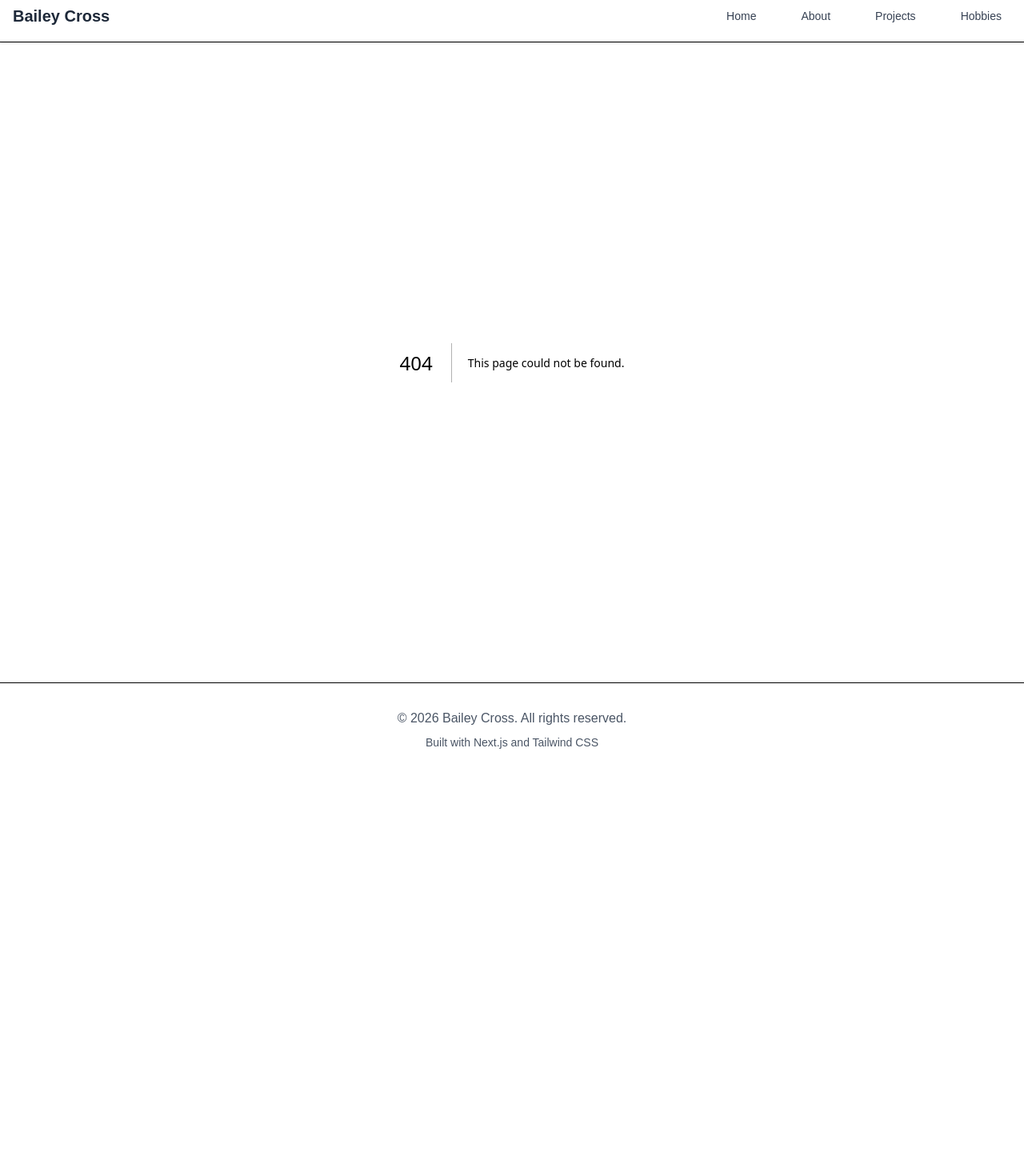
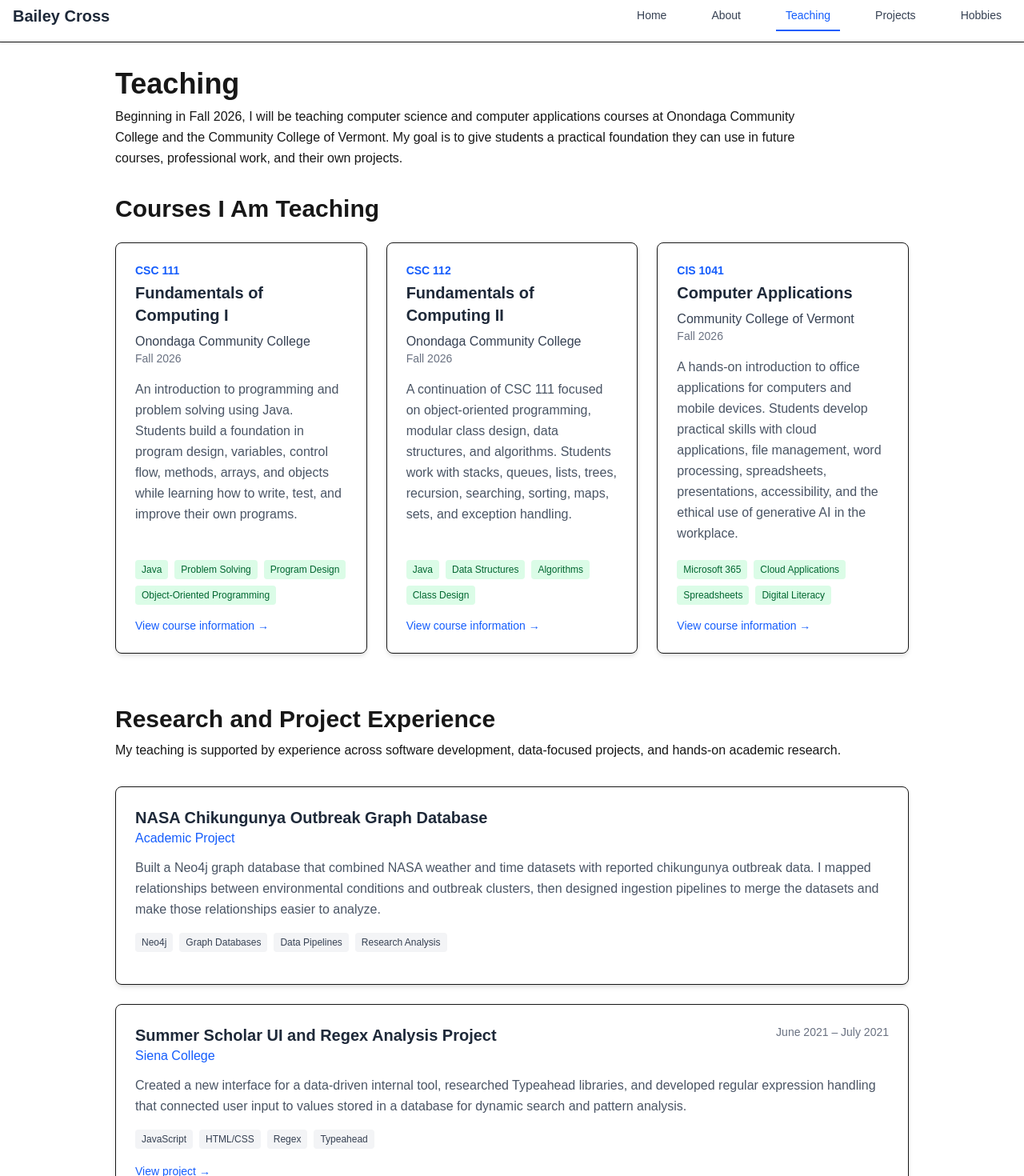
Before and after one commit to baileyfcross/baileyfcross-ui, a Next.js app: page /teaching in a window 1280 px wide. Before the commit this address had no page. Shown: the part 12-1482 px from the top of the page at 80% size. Before the commit the page ends 982 px from the top, so only its background shows below. Built offline with nearby package versions, Linux system fonts and the light colour scheme.

Commit message:
Update navigation and enhance teaching section; modify dev script in package.json

```diff
--- a/package.json
+++ b/package.json
@@ -3,7 +3,7 @@
   "version": "0.1.1",
   "private": true,
   "scripts": {
-    "dev": "next dev",
+    "dev": "next dev --webpack",
     "build": "next build",
     "start": "next start",
     "lint": "eslint"
--- a/src/app/page.tsx
+++ b/src/app/page.tsx
@@ -31,13 +31,23 @@ export default function Home() {
       {/* Quick Links Section */}
       <section className="py-16">
         <h2 className="text-3xl font-bold text-center text-white-800 mb-12">Explore My World</h2>
-        <div className="grid md:grid-cols-3 gap-8 max-w-4xl mx-auto">
+        <div className="grid gap-8 md:grid-cols-2 lg:grid-cols-4 max-w-5xl mx-auto">
           <Link href="/about" className="group">
             <div className="bg-white p-8 rounded-xl shadow-md hover:shadow-lg transition-shadow border group-hover:border-blue-200">
               <div className="text-4xl mb-4">👋</div>
               <h3 className="text-xl font-semibold text-gray-800 mb-3">About Me</h3>
               <p className="text-gray-600">
                 Learn about my background, journey, and the skills I bring to every project.
+              </p>
+            </div>
+          </Link>
+
+          <Link href="/teaching" className="group">
+            <div className="bg-white p-8 rounded-xl shadow-md hover:shadow-lg transition-shadow border group-hover:border-blue-200">
+              <div className="text-4xl mb-4">🎓</div>
+              <h3 className="text-xl font-semibold text-gray-800 mb-3">Teaching</h3>
+              <p className="text-gray-600">
+                Explore the computing courses I teach and the research experience that supports my classroom approach.
               </p>
             </div>
           </Link>
--- a/src/app/projects/page.tsx
+++ b/src/app/projects/page.tsx
@@ -1,5 +1,3 @@
-import { link } from "fs";
-
 const projects = [
   {
     id: 0,
--- /dev/null
+++ b/src/app/teaching/page.tsx
@@ -0,0 +1,179 @@
+import type { Metadata } from "next";
+
+type Course = {
+  code: string;
+  title: string;
+  institution: string;
+  term: string;
+  description: string;
+  topics: string[];
+  courseLink: string;
+};
+
+type ResearchEntry = {
+  title: string;
+  organization: string;
+  period?: string;
+  description: string;
+  tags: string[];
+  link?: string;
+};
+
+const courses: Course[] = [
+  {
+    code: "CSC 111",
+    title: "Fundamentals of Computing I",
+    institution: "Onondaga Community College",
+    term: "Fall 2026",
+    description:
+      "An introduction to programming and problem solving using Java. Students build a foundation in program design, variables, control flow, methods, arrays, and objects while learning how to write, test, and improve their own programs.",
+    topics: ["Java", "Problem Solving", "Program Design", "Object-Oriented Programming"],
+    courseLink: "https://explore.suny.edu/courses/1437477",
+  },
+  {
+    code: "CSC 112",
+    title: "Fundamentals of Computing II",
+    institution: "Onondaga Community College",
+    term: "Fall 2026",
+    description:
+      "A continuation of CSC 111 focused on object-oriented programming, modular class design, data structures, and algorithms. Students work with stacks, queues, lists, trees, recursion, searching, sorting, maps, sets, and exception handling.",
+    topics: ["Java", "Data Structures", "Algorithms", "Class Design"],
+    courseLink: "https://explore.suny.edu/courses/1403171",
+  },
+  {
+    code: "CIS 1041",
+    title: "Computer Applications",
+    institution: "Community College of Vermont",
+    term: "Fall 2026",
+    description:
+      "A hands-on introduction to office applications for computers and mobile devices. Students develop practical skills with cloud applications, file management, word processing, spreadsheets, presentations, accessibility, and the ethical use of generative AI in the workplace.",
+    topics: ["Microsoft 365", "Cloud Applications", "Spreadsheets", "Digital Literacy"],
+    courseLink: "https://andromeda.ccv.vsc.edu/Learn/Grid/Subject.cfm?subject=CIS",
+  },
+];
+
+const researchEntries: ResearchEntry[] = [
+  {
+    title: "NASA Chikungunya Outbreak Graph Database",
+    organization: "Academic Project",
+    description:
+      "Built a Neo4j graph database that combined NASA weather and time datasets with reported chikungunya outbreak data. I mapped relationships between environmental conditions and outbreak clusters, then designed ingestion pipelines to merge the datasets and make those relationships easier to analyze.",
+    tags: ["Neo4j", "Graph Databases", "Data Pipelines", "Research Analysis"],
+  },
+  {
+    title: "Summer Scholar UI and Regex Analysis Project",
+    organization: "Siena College",
+    period: "June 2021 – July 2021",
+    description:
+      "Created a new interface for a data-driven internal tool, researched Typeahead libraries, and developed regular expression handling that connected user input to values stored in a database for dynamic search and pattern analysis.",
+    tags: ["JavaScript", "HTML/CSS", "Regex", "Typeahead"],
+    link: "https://github.com/TravelMapping/EduTools",
+  },
+  {
+    title: "Research Assistant",
+    organization: "Siena College",
+    period: "August 2019 – August 2020",
+    description:
+      "Participated in laboratory procedures, reviewed published studies with other students, and operated advanced equipment including a Raman spectroscopy laser. This experience helped shape how I approach technical research, documentation, and collaborative problem solving.",
+    tags: ["Laboratory Research", "Raman Spectroscopy", "Technical Documentation"],
+  },
+];
+
+export const metadata: Metadata = {
+  title: "Teaching | Bailey Cross",
+  description:
+    "Courses taught by Bailey Cross at Onondaga Community College and the Community College of Vermont, along with related research and project experience.",
+};
+
+export default function Teaching() {
+  return (
+    <div className="container mx-auto px-4 py-8 max-w-5xl">
+      <h1 className="text-4xl font-bold text-white-800 mb-2">Teaching</h1>
+      <p className="text-white-500 mb-8 leading-relaxed max-w-4xl">
+        Beginning in Fall 2026, I will be teaching computer science and computer applications courses at
+        Onondaga Community College and the Community College of Vermont. My goal is to give students a
+        practical foundation they can use in future courses, professional work, and their own projects.
+      </p>
+
+      <section className="mb-16">
+        <h2 className="text-3xl font-bold text-white-800 mb-6">Courses I Am Teaching</h2>
+
+        <div className="grid gap-6 md:grid-cols-2 lg:grid-cols-3">
+          {courses.map((course) => (
+            <a
+              key={course.code}
+              href={course.courseLink}
+              target="_blank"
+              rel="noopener noreferrer"
+              className="bg-white rounded-lg shadow-md p-6 border hover:shadow-lg hover:-translate-y-1 transition-all flex flex-col h-full focus:outline-none focus:ring-2 focus:ring-blue-600 focus:ring-offset-2"
+            >
+              <p className="text-sm font-semibold text-blue-600 mb-1">{course.code}</p>
+              <h3 className="text-xl font-semibold text-gray-800 mb-2">{course.title}</h3>
+              <p className="text-gray-700 font-medium leading-snug">{course.institution}</p>
+              <p className="text-sm text-gray-500 mb-4">{course.term}</p>
+
+              <p className="text-gray-600 mb-5 leading-relaxed flex-grow">{course.description}</p>
+
+              <div className="mb-4">
+                <div className="flex flex-wrap gap-2">
+                  {course.topics.map((topic) => (
+                    <span key={topic} className="px-2 py-1 bg-green-100 text-green-800 text-xs rounded">
+                      {topic}
+                    </span>
+                  ))}
+                </div>
+              </div>
+
+              <span className="mt-auto text-sm font-medium text-blue-600 hover:text-blue-800">
+                View course information →
+              </span>
+            </a>
+          ))}
+        </div>
+      </section>
+
+      <section>
+        <h2 className="text-3xl font-bold text-white-800 mb-2">Research and Project Experience</h2>
+        <p className="text-white-500 mb-8 leading-relaxed">
+          My teaching is supported by experience across software development, data-focused projects, and
+          hands-on academic research.
+        </p>
+
+        <div className="space-y-6">
+          {researchEntries.map((entry) => (
+            <div key={entry.title} className="bg-white rounded-lg shadow-md p-6 border hover:shadow-lg transition-all">
+              <div className="flex flex-col sm:flex-row sm:justify-between sm:items-start mb-3 gap-2">
+                <div>
+                  <h3 className="text-xl font-semibold text-gray-800">{entry.title}</h3>
+                  <p className="text-blue-600 font-medium">{entry.organization}</p>
+                </div>
+                {entry.period && <span className="text-sm text-gray-500 whitespace-nowrap">{entry.period}</span>}
+              </div>
+
+              <p className="text-gray-600 leading-relaxed mb-4">{entry.description}</p>
+
+              <div className="flex flex-wrap gap-2 mb-4">
+                {entry.tags.map((tag) => (
+                  <span key={tag} className="px-2 py-1 bg-gray-100 text-gray-700 text-xs rounded">
+                    {tag}
+                  </span>
+                ))}
+              </div>
+
+              {entry.link && (
+                <a
+                  href={entry.link}
+                  target="_blank"
+                  rel="noopener noreferrer"
+                  className="inline-block text-sm font-medium text-blue-600 hover:text-blue-800 focus:outline-none focus:ring-2 focus:ring-blue-600 focus:ring-offset-2 rounded"
+                >
+                  View project →
+                </a>
+              )}
+            </div>
+          ))}
+        </div>
+      </section>
+    </div>
+  );
+}
--- a/src/components/Navigation.tsx
+++ b/src/components/Navigation.tsx
@@ -11,6 +11,7 @@ export default function Navigation() {
   const navigation = [
     { name: 'Home', href: '/' },
     { name: 'About', href: '/about' },
+    { name: 'Teaching', href: '/teaching' },
     { name: 'Projects', href: '/projects' },
     { name: 'Hobbies', href: '/hobbies' },
   ];
```
